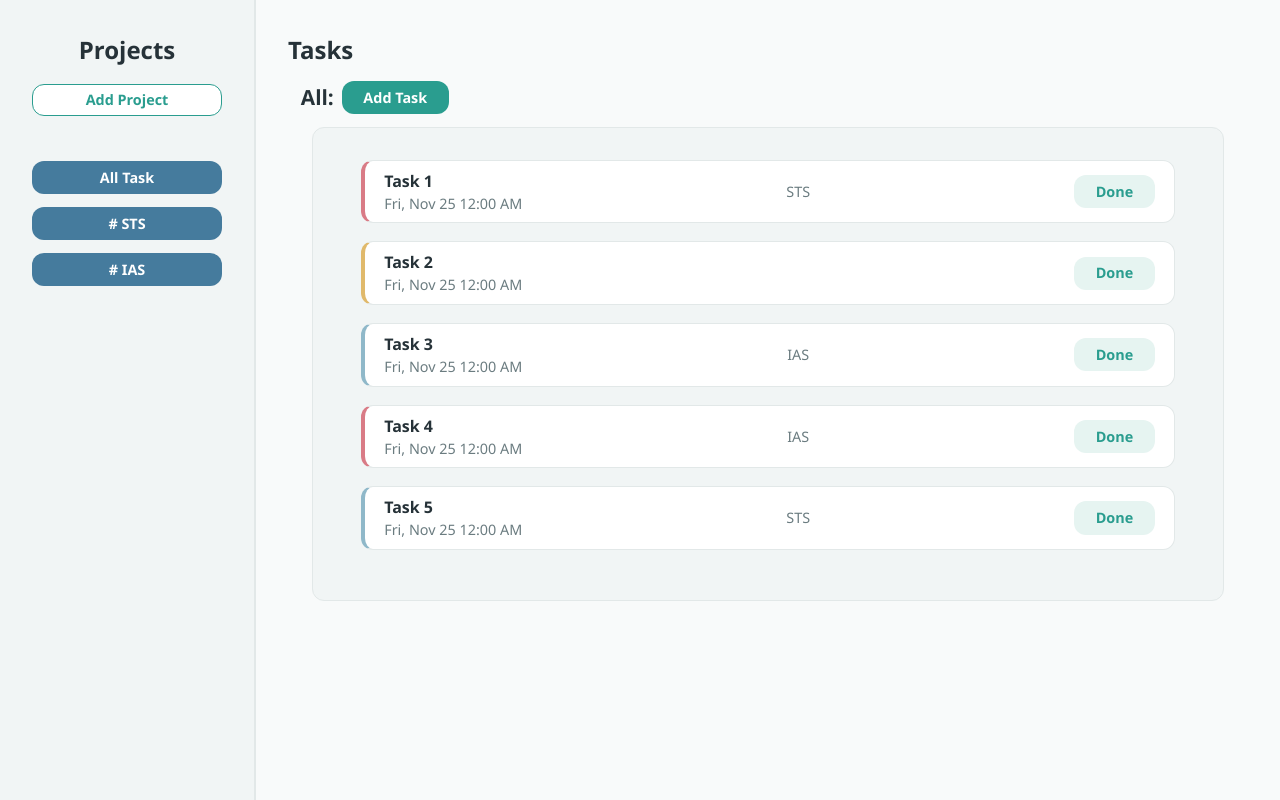
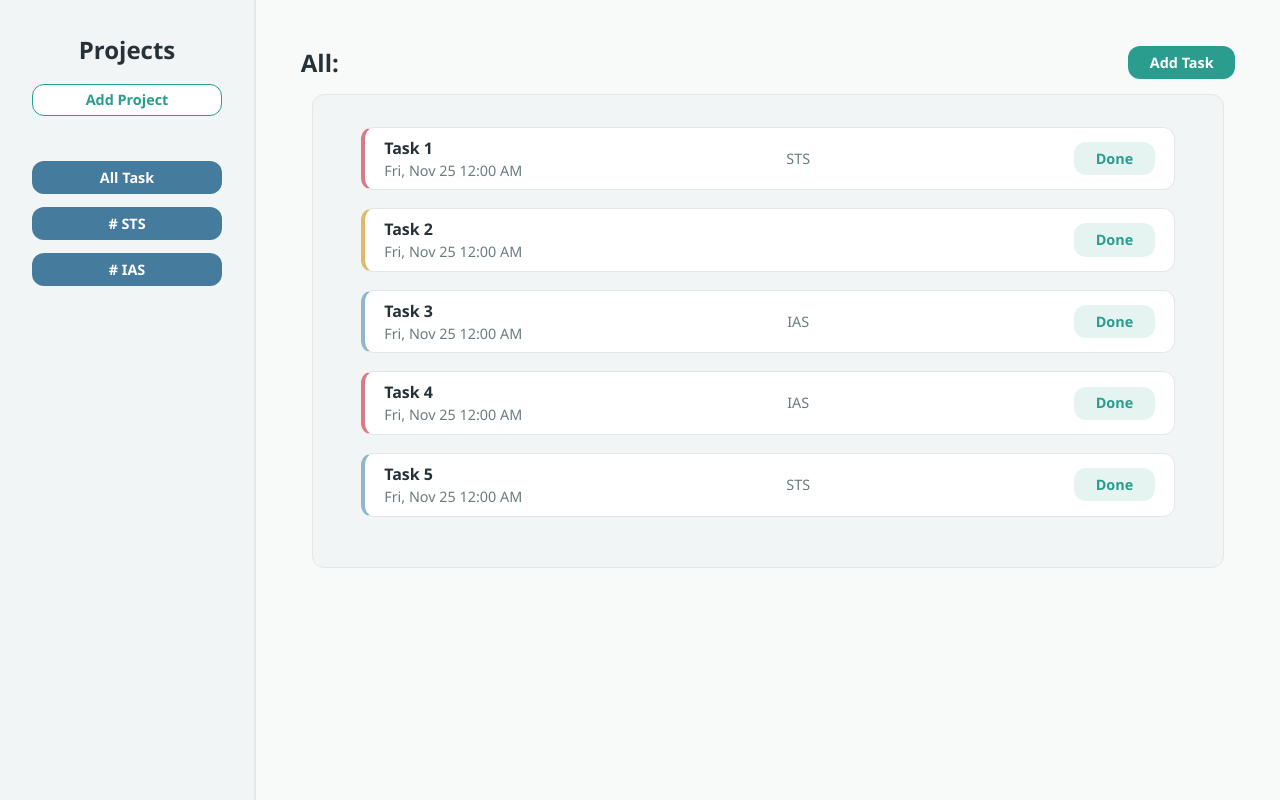
Before and after one commit to frozerated/todo-lists, a website built with webpack: page src/template.html in a window 1280 px wide. Built offline with nearby package versions, Linux system fonts and the light colour scheme.

Commit message:
Fix task header layout

```diff
--- a/src/style.css
+++ b/src/style.css
@@ -129,7 +129,7 @@ button:hover{
     grid-column: 2;
     background-color: var(--main-bg-color);
 }
-.main > h1, .sidebar> h1{
+.taskSubHeader > p, .sidebar> h1{
   font-size: 1.5rem;
   font-weight: 700;
   color: var(--text-primary-color);
@@ -137,16 +137,11 @@ button:hover{
 
 .taskSubHeader{
   display:flex;
+  justify-content: space-between;
   margin-top: 0;
   margin: 0.8em;
   gap:0.5em;
   align-items: center;
-}
-
-.taskSubHeader > p{
-  font-size: 1.3rem;
-  font-weight: 600;
-  color: var(--text-primary-color);
 }
 
 .taskSubHeader > button{
--- a/src/template.html
+++ b/src/template.html
@@ -8,7 +8,6 @@
 <body>
     <div class="container">
         <div class="main">
-            <h1>Tasks</h1>
             <div class="taskSubHeader">
                 <p id='projectHeader'>All</p><button id="open-modal" command="show-modal" commandfor="task-modal">Add Task</button>
             </div>
```
